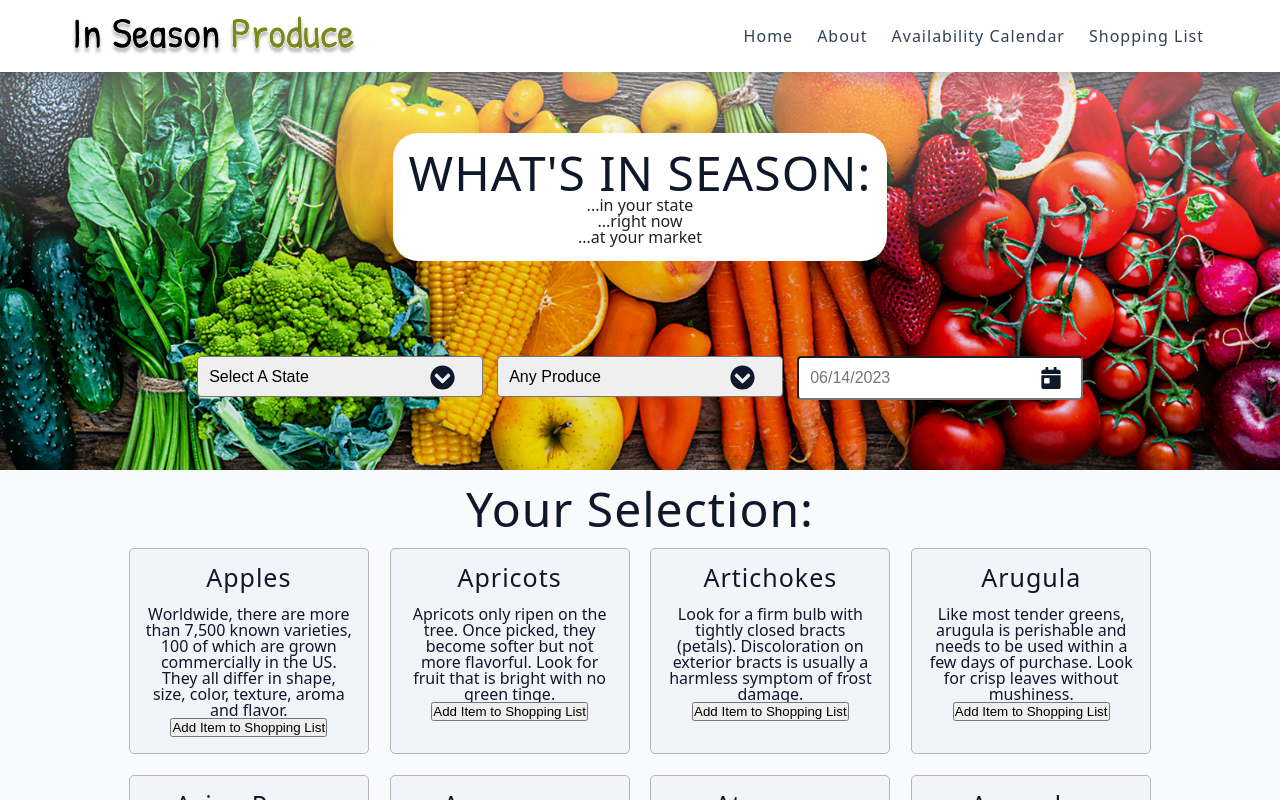
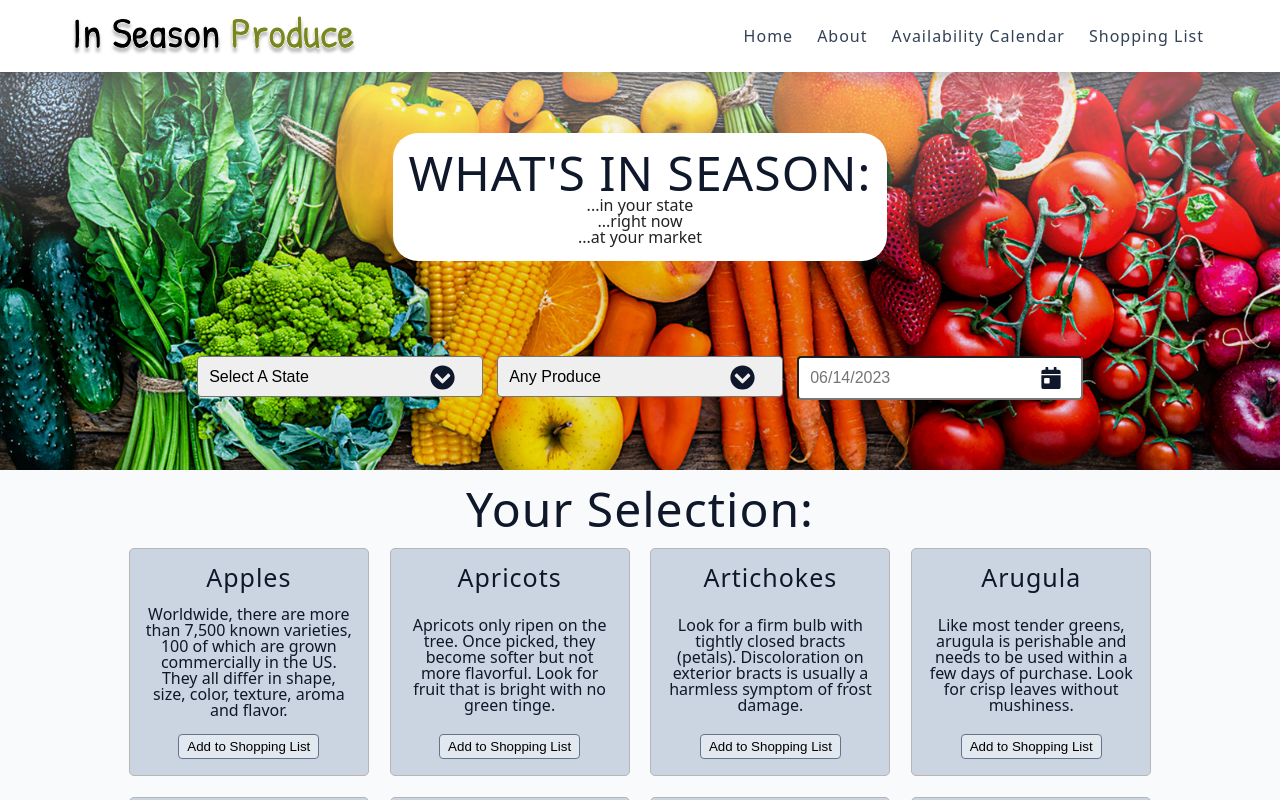
Before and after one commit to JoshuaCMorgan/MERN-In-Season-Web-App, a React (Vite) app: page / in a window 1280 px wide. Shown: the top 800 px of the page. Built offline with nearby package versions, Linux system fonts and the light colour scheme.

Commit message:
updated appearance of item container items

```diff
--- a/src/components/Selections.jsx
+++ b/src/components/Selections.jsx
@@ -1,17 +1,17 @@
 const Selections = ({ produce }) => {
   return (
-    <section className='produceQuery'>
+    <section className="produceQuery">
       <h1>Your Selection: </h1>
       <ul>
         {produce.map((item, idx) => {
           return (
-            <li key={idx} className='item-container'>
+            <li key={idx} className="item-container">
               <h4>{item.name}</h4>
               <figure>
-                <img src='' alt='' />
+                <img src="" alt="" />
               </figure>
               <p>{item.desc}</p>
-              <button>Add Item to Shopping List</button>
+              <button>Add to Shopping List</button>
             </li>
           );
         })}
--- a/src/index.css
+++ b/src/index.css
@@ -208,6 +208,43 @@ Main
   text-align: center;
   margin: 15px;
 }
+
+.produceQuery ul {
+  display: grid;
+  margin: 0 auto;
+  grid-template-columns: repeat(auto-fill, minmax(240px, 240px));
+  grid-gap: 1.3rem;
+  justify-content: center;
+  background-color: var(--grey200);
+}
+
+.produceQuery li {
+  text-align: center;
+  border: 1px solid #b7b5b5;
+  background-color: var(--grey-300);
+  border-radius: 5px;
+  width: 240px;
+  padding: 1rem;
+}
+
+.item-container p {
+  margin-bottom: 1rem;
+}
+
+.item-container button {
+  padding: 4px 8px;
+  border-radius: 4px;
+  width: fit-content;
+  background-color: var(--grey-200);
+  border: 0.5px solid var(--grey-500);
+}
+
+.item-container {
+  display: flex;
+  flex-direction: column;
+  justify-content: space-between;
+  align-items: center;
+}
 /*
 ===============
 Footer
@@ -233,26 +270,3 @@ Footer
 .copyright {
   color: var(--white);
 }
-
-/*
-===============
-Produce Items
-===============
-*/
-
-.produceQuery ul {
-  display: grid;
-  margin: 0 auto;
-  grid-template-columns: repeat(auto-fill, minmax(240px, 240px));
-  grid-gap: 1.3rem;
-  justify-content: center;
-}
-
-.produceQuery li {
-  text-align: center;
-  border: 1px solid #b7b5b5;
-  background-color: var(--grey-100);
-  border-radius: 5px;
-  width: 240px;
-  padding: 1rem;
-}
```
